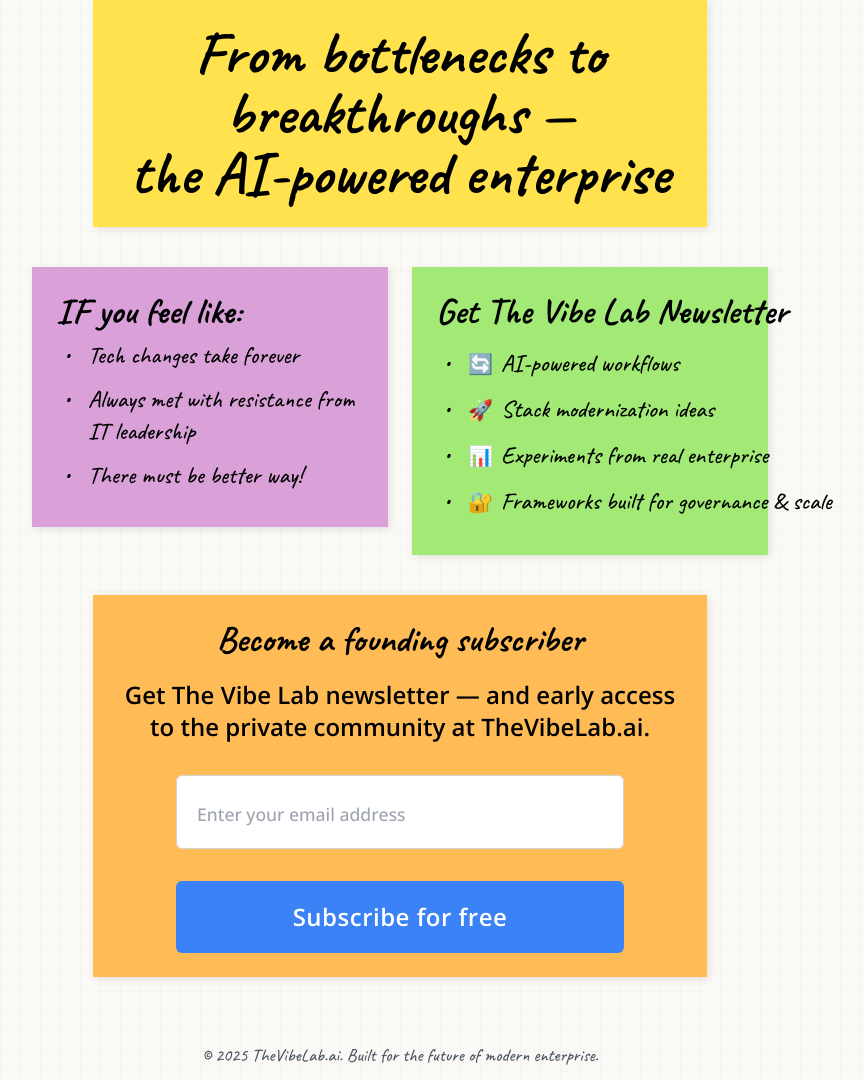
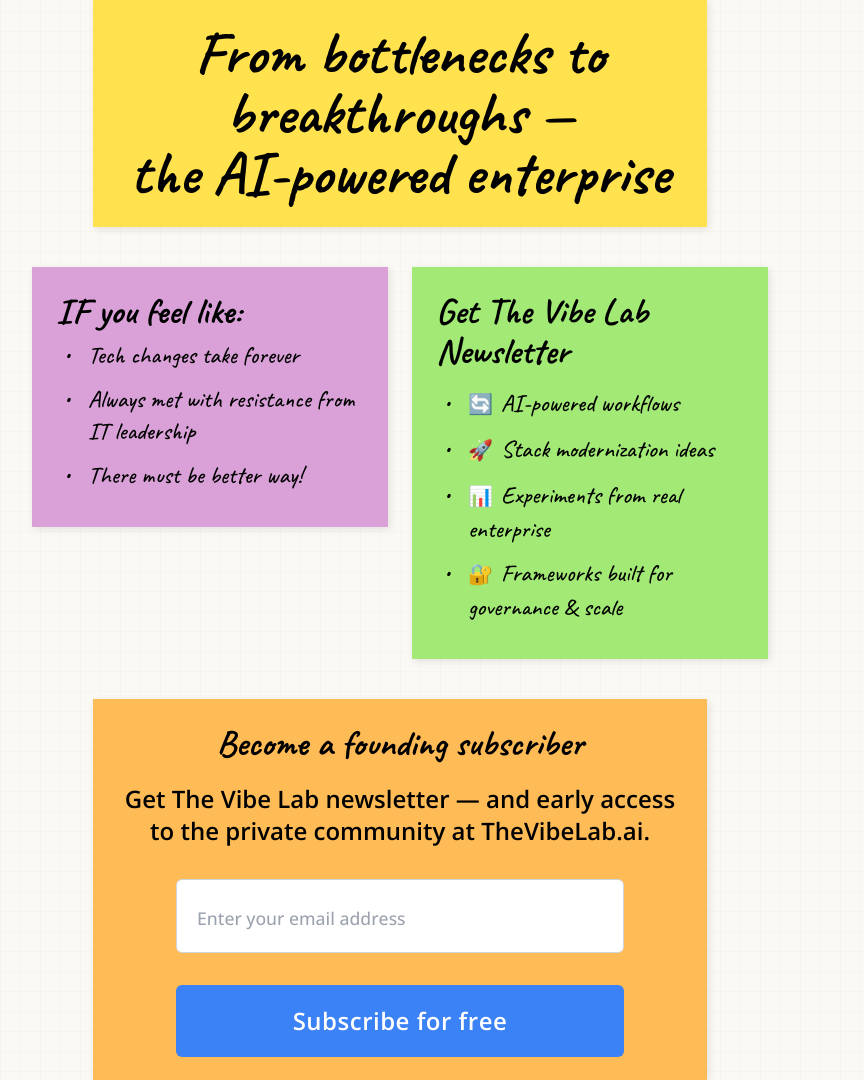
Before and after one commit to lancekyle/VibeLabLanding, a Flask app: page / in a window 1280 px wide. Shown: the part 89-1169 px from the top of the page, without its empty margins (240-1104 px from the left). Run offline with Flask 3, Linux system fonts and the light colour scheme; parts of the project's set-up code (start-up, migrations or seed data) failed here and were passed over; some libraries are stand-ins or nearby versions.

Commit message:
Prevent newsletter benefits text from overflowing out of its container
Add CSS properties to ensure text stays within the green newsletter box.

Replit-Commit-Author: Agent
Replit-Commit-Session-Id: e4a69773-9f43-47fd-b7ea-702442ebf584
Replit-Commit-Screenshot-Url: https://storage.googleapis.com/screenshot-production-us-central1/2f0f9262-57ea-4193-a138-39099b146e42/ac8c8f4b-74fb-4b88-b758-27d85d81241d.jpg

```diff
--- a/templates/index.html
+++ b/templates/index.html
@@ -151,13 +151,13 @@
                 </div>
 
                 <!-- Green Note - Newsletter Benefits -->
-                <div class="sticky-note green-note" style="width: 100%; padding-left: 1.5rem; padding-right: 1.5rem;">
-                    <h2 class="text-4xl font-bold mb-4 whitespace-nowrap">Get The Vibe Lab Newsletter</h2>
-                    <ul class="sticky-list text-2xl">
-                        <li style="white-space: nowrap;"><span class="icon-emoji">🔄</span>AI-powered workflows</li>
-                        <li style="white-space: nowrap;"><span class="icon-emoji">🚀</span>Stack modernization ideas</li>
-                        <li style="white-space: nowrap;"><span class="icon-emoji">📊</span>Experiments from real enterprise</li>
-                        <li style="white-space: nowrap;"><span class="icon-emoji">🔐</span>Frameworks built for governance & scale</li>
+                <div class="sticky-note green-note" style="width: 100%; padding: 1.5rem; overflow: hidden; word-break: break-word;">
+                    <h2 class="text-4xl font-bold mb-4">Get The Vibe Lab Newsletter</h2>
+                    <ul class="sticky-list text-2xl" style="max-width: 100%;">
+                        <li style="overflow-wrap: break-word;"><span class="icon-emoji">🔄</span>AI-powered workflows</li>
+                        <li style="overflow-wrap: break-word;"><span class="icon-emoji">🚀</span>Stack modernization ideas</li>
+                        <li style="overflow-wrap: break-word;"><span class="icon-emoji">📊</span>Experiments from real enterprise</li>
+                        <li style="overflow-wrap: break-word;"><span class="icon-emoji">🔐</span>Frameworks built for governance & scale</li>
                     </ul>
                 </div>
             </div>
```
